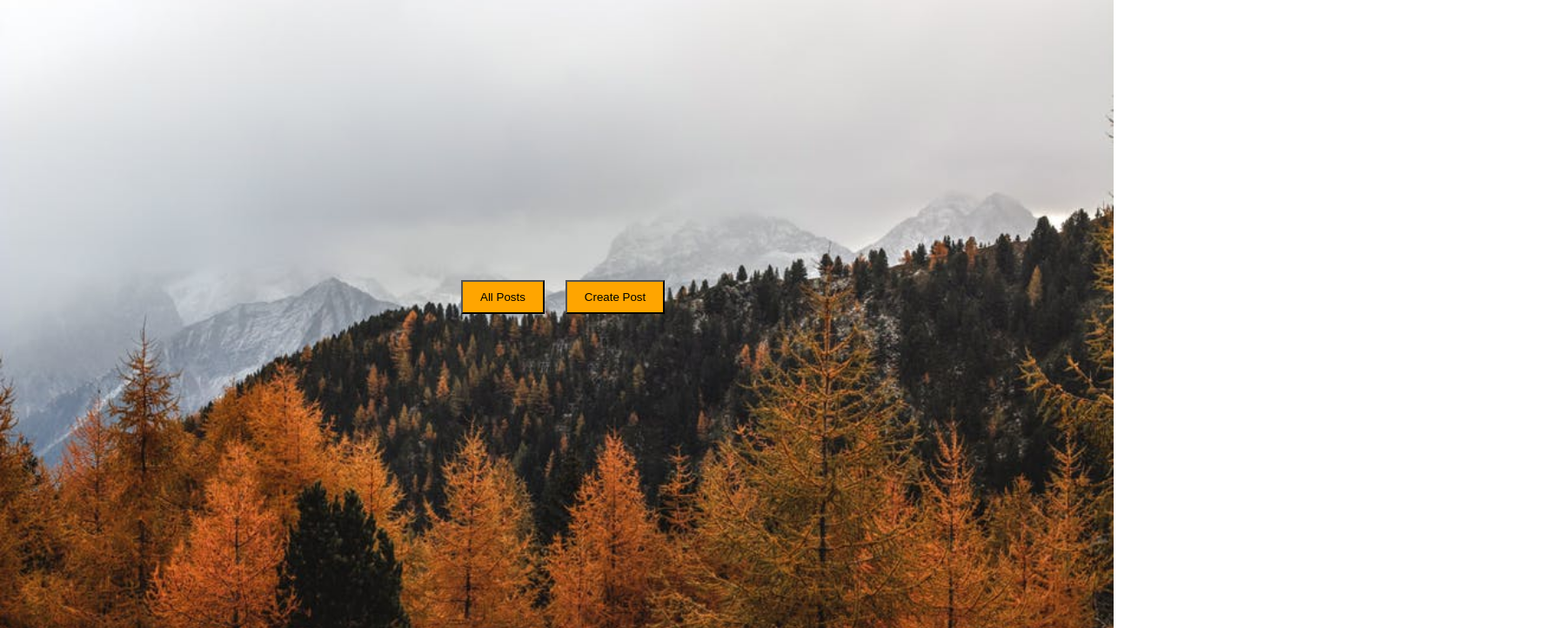
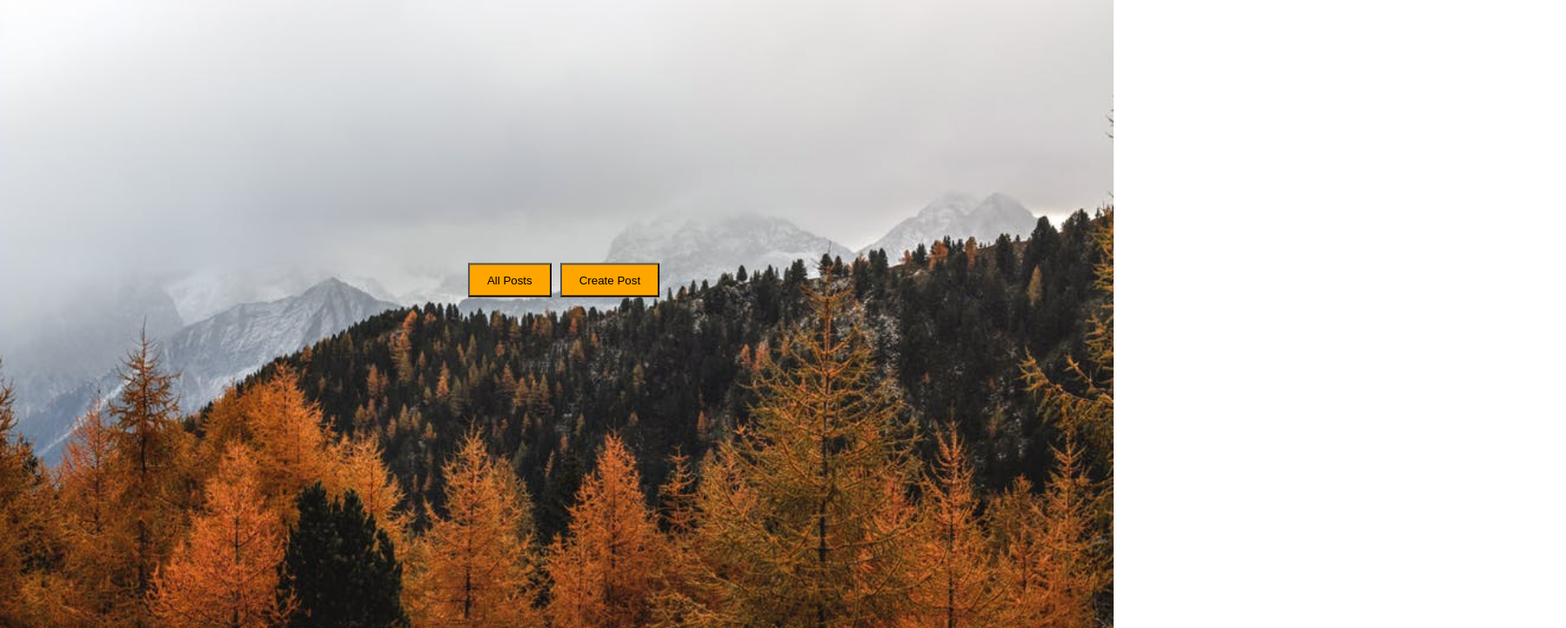
Before and after one commit to BirenBishnu/Upgrad-Project, a plain HTML site: page index.html in a window 1280 px wide. Shown: the part 78-800 px from the top of the page at 87% size, 1800 px wide, since content can reach past the window. Drawn offline with Linux system fonts and the light colour scheme; a web font is replaced by a local one.

Commit message:
third commit with centre aligned button.

```diff
--- a/style/index.css
+++ b/style/index.css
@@ -1,19 +1,23 @@
 
 
 .container{
-    position: absolute;
 
+    width: 100%;
+    display: flex;
+    align-items: center;
+    justify-content: center;
+    margin: auto;
+    position: fixed;
     top: 50%;
-    -ms-transform: translateY(-50%);
-  transform: translateY(-50%);
-  -ms-transform: translateX(40%);
-  transform: translateX(40%);
-    width: 100%;
+    transform: translateY(-50%);
 
 }
 
 .buttoncentre{
-    margin: 0px 10px;
+
+    margin-left: 5px;
+    margin-right: 5px;
+
     padding: 10px 20px;
     background-color: orange;
 }
```
Also changed, not shown: index.html (+1 -1 lines).
